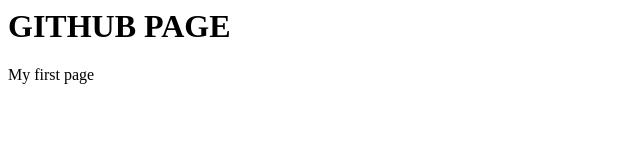
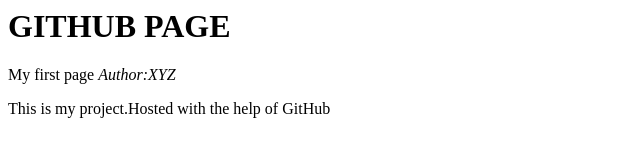
Before and after one commit to Areeba531/github-page.github.io, a plain HTML site: page index.html in a window 1280 px wide. Shown: the whole page, without its empty margins (0-640 px from the left). Drawn offline with Linux system fonts and the light colour scheme.

Commit message:
Update index.html

```diff
--- a/index.html
+++ b/index.html
@@ -4,5 +4,7 @@
   <body>
     <h1><b>GITHUB PAGE</b></h1>
     My first page
+    <i>Author:XYZ</i>
+    <p>This is my project.Hosted with the help of GitHub</p>
   </body>
 </html>
```
